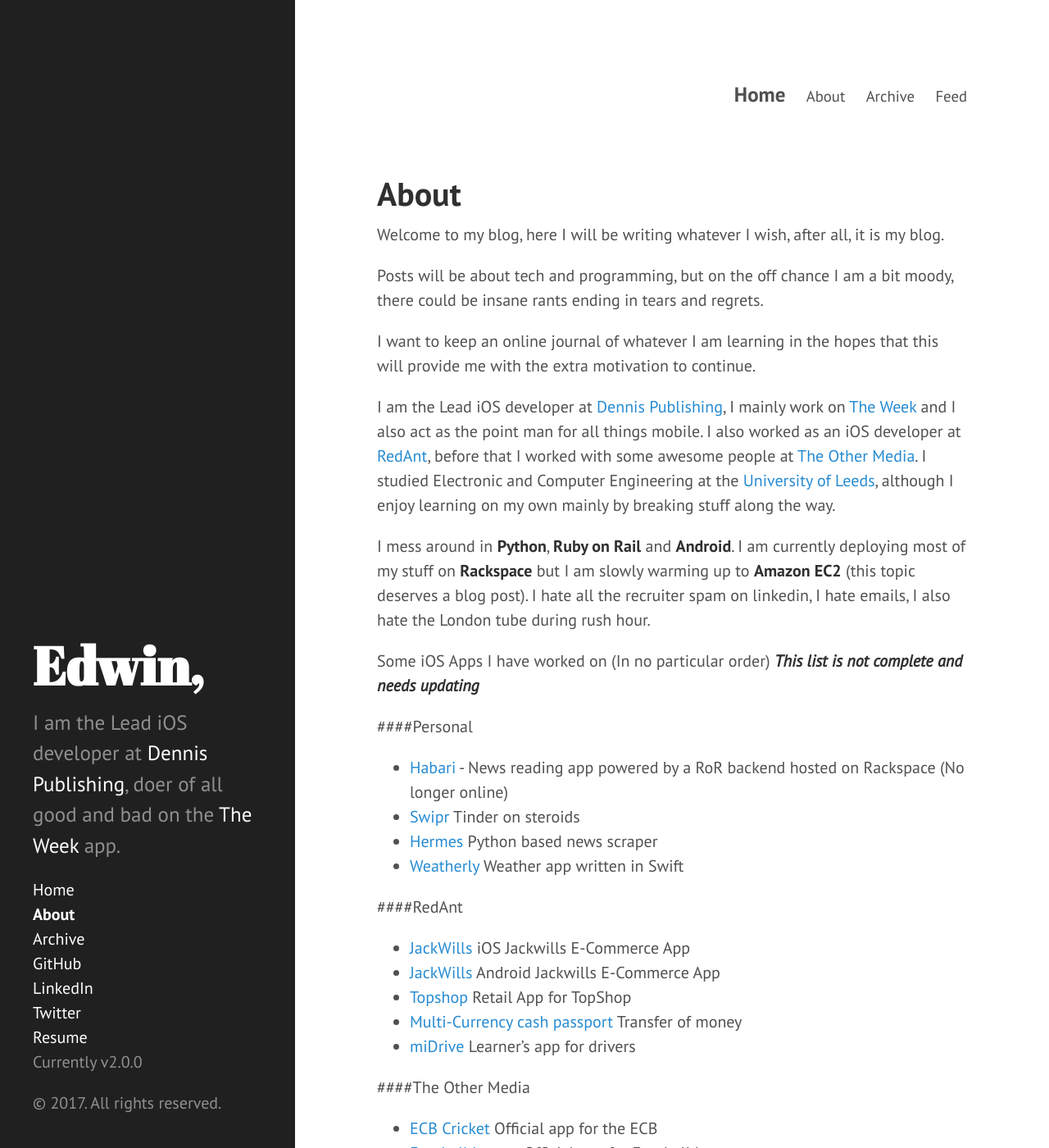
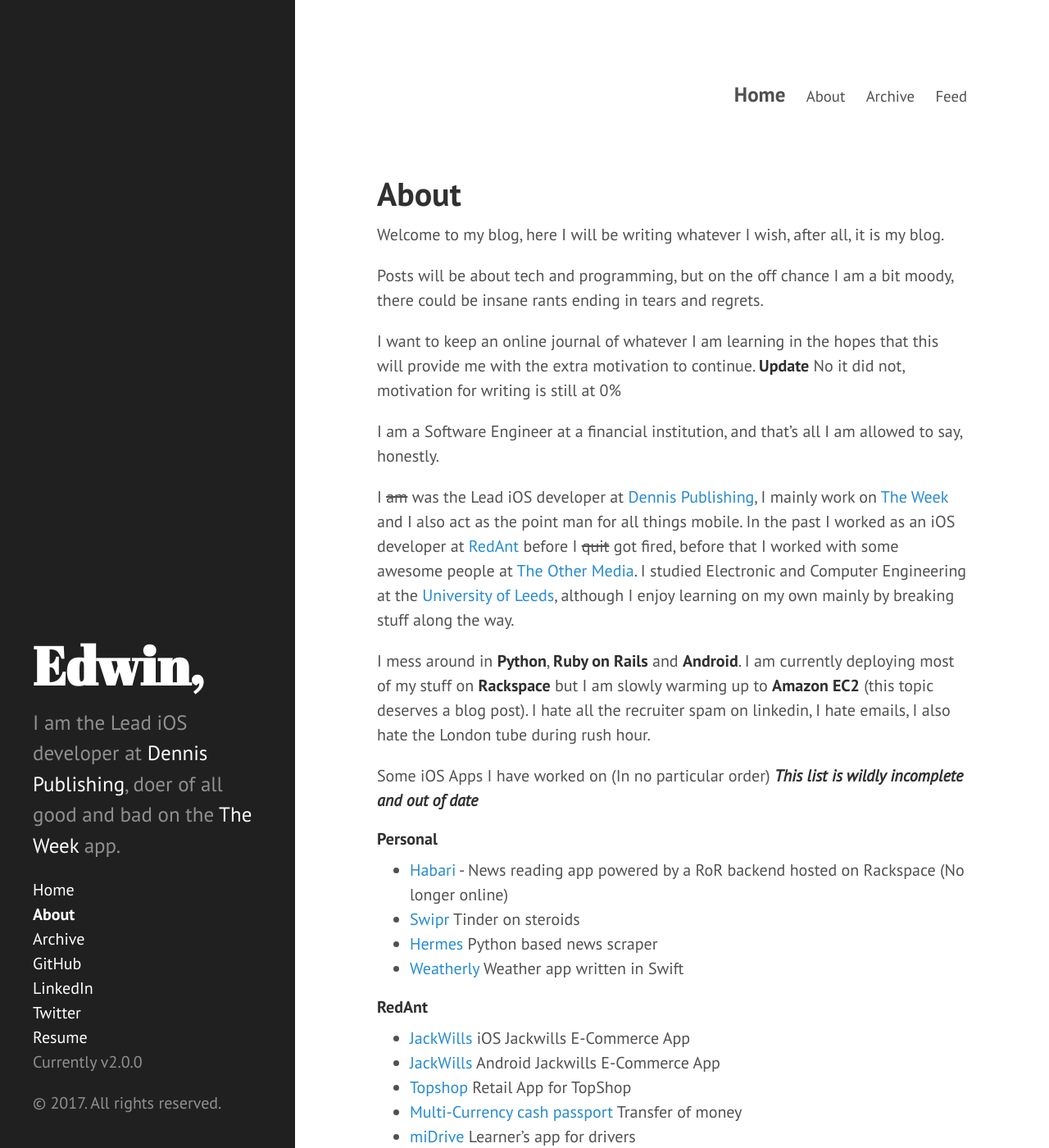
Before and after one commit to edwinbosire/edwinbosire.github.io, a Jekyll site: the page built from about.md, in a window 1280 px wide and 1400 px high. Shown: the whole window at 82% size. Built offline with Jekyll 4.4.1, drawn with Linux system fonts in a browser that asks for light colours; some of the changed text lies outside the part shown.

Commit message:
Updated about page

```diff
--- a/about.md
+++ b/about.md
@@ -7,25 +7,27 @@
 
 Posts will be about tech and programming, but on the off chance I am a bit moody, there could be insane rants ending in tears and regrets.
 
-I want to keep an online journal of whatever I am learning in the hopes that this will provide me with the extra motivation to continue.
+I want to keep an online journal of whatever I am learning in the hopes that this will provide me with the extra motivation to continue. **Update** No it did not, motivation for writing is still at 0%
 
-I am the Lead iOS developer at [Dennis Publishing](http://www.dennis.co.uk), I mainly work on [The Week](https://itunes.apple.com/gb/app/week-uks-best-news-current/id468108781?mt=8) and I also act as the point man for all things mobile.
-I also worked as an iOS developer at [RedAnt](http://www.redant.com), before that I worked with some awesome people at [The Other Media](http://www.othermedia.com).
+I am a Software Engineer at a financial institution, and that's all I am allowed to say, honestly.
+
+I ~~am~~ was the Lead iOS developer at [Dennis Publishing](http://www.dennis.co.uk), I mainly work on [The Week](https://itunes.apple.com/gb/app/week-uks-best-news-current/id468108781?mt=8) and I also act as the point man for all things mobile.
+In the past I worked as an iOS developer at [RedAnt](http://www.redant.com) before I ~~quit~~ got fired, before that I worked with some awesome people at [The Other Media](http://www.othermedia.com).
 I studied Electronic and Computer Engineering at the [University of Leeds](http://www.leeds.ac.uk), although I enjoy learning on my own mainly by breaking stuff along the way.
 
-I mess around in **Python**, **Ruby on Rail** and
+I mess around in **Python**, **Ruby on Rails** and
 **Android**. I am currently deploying most of my stuff on **Rackspace** but I am slowly warming up to **Amazon EC2** (this topic deserves a blog post).
 I hate all the recruiter spam on linkedin, I hate emails, I also hate the London tube during rush hour.
 
-Some iOS Apps I have worked on (In no particular order) ***This list is not complete and needs updating***
+Some iOS Apps I have worked on (In no particular order) ***This list is wildly incomplete and out of date***
 
-####Personal
+#### Personal
 - [Habari](https://itunes.apple.com/gb/app/habari/id509329627?mt=8) - News reading app powered by a RoR backend hosted on Rackspace (No longer online)
 - [Swipr](https://itunes.apple.com/gb/app/swipr-auto-liker-for-tinder/id919218867?mt=8) Tinder on steroids
 - [Hermes](https://github.com/edwinbosire/hermes) Python based news scraper
 - [Weatherly](https://github.com/edwinbosire/YAWA) Weather app written in Swift
 
-####RedAnt
+#### RedAnt
 - [JackWills](https://itunes.apple.com/gb/app/jack-wills/id940012948?mt=8) iOS Jackwills E-Commerce App
 - [JackWills](https://play.google.com/store/apps/details?id=com.jackwills) Android Jackwills E-Commerce App
 - [Topshop](https://itunes.apple.com/gb/app/topshop/id355683626?mt=8)  Retail App for TopShop
@@ -33,16 +35,16 @@
 - [miDrive](https://itunes.apple.com/gb/app/midrive-essential-driving/id755418884?mt=8) Learner's app for drivers
 
 
-####The Other Media
+#### The Other Media
 - [ECB Cricket](https://itunes.apple.com/gb/app/ecb-cricket/id314954199?mt=8) Official app for the ECB
 - [Football league](https://itunes.apple.com/gb/app/football-league-official-clubs/id385520353?mt=8) Official app for Football league
 - [Atlas by Collins](https://itunes.apple.com/gb/app/atlas-by-collins-themed-collection/id560461884?mt=8) Atlas by collins
 
 
-####Dead in the water projects
+#### Dead in the water projects
 - XKCD Reader.
 - World Travel Advice.
 - Leeds University Union.
 
 
-> "I don't know the key to success, but the key to failure is trying to please everybody."
+*Are you still reading? Surely there are better things to do with your time than being here*
```
